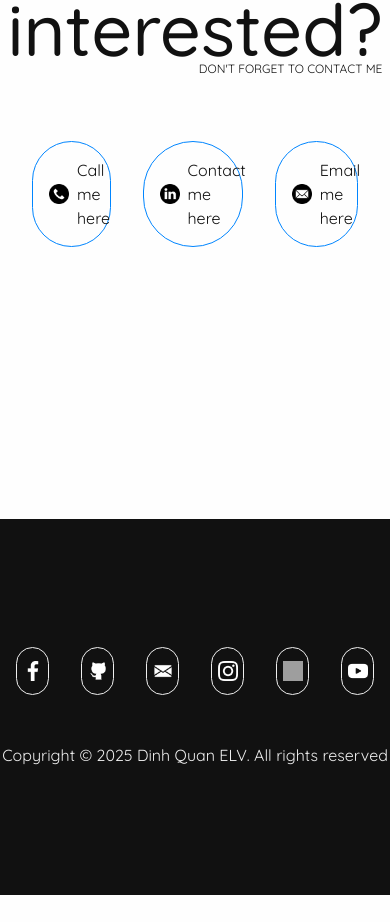
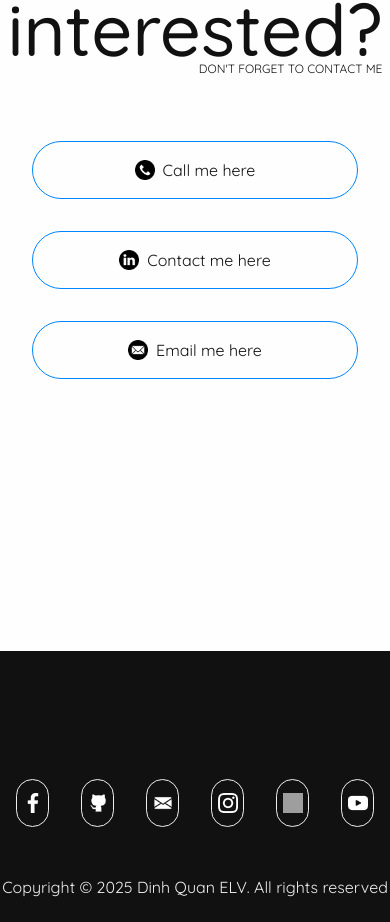
Before and after one commit to dinhquanelv/portfolio, a React (Vite) app: page / in a window 390 px wide. Shown: the part 7157-8079 px from the top of the page. Before the commit the page ends 8052 px from the top, so only its background shows below. Built offline with nearby package versions, Linux system fonts and the light colour scheme; grey boxes are pictures that could not be loaded.

Commit message:
feat: responsive contact

```diff
--- a/src/components/Contact/index.tsx
+++ b/src/components/Contact/index.tsx
@@ -13,11 +13,11 @@ const Contact = () => {
   return (
     <Element name="contact">
       <Title title="interested?" description="DON'T FORGET TO CONTACT ME" />
-      <div className="flex flex-row justify-center -mt-72">
+      <div className="flex flex-col md:flex-row justify-center -mt-72">
         <a
           href="tel:+840388837803"
-          className="flex flex-row items-center p-4 m-4 border border-primaryColor rounded-full
-        hover:bg-primaryColor hover:text-whiteText"
+          className="flex flex-row justify-center items-center p-4 m-4 border border-primaryColor rounded-full
+        hover:bg-primaryColor hover:text-whiteText transition-all duration-300"
         >
           <ThemeIcon light={phoneLM} dark={phoneDM} alt="phone" />
           <span className="ml-2">Call me here</span>
@@ -26,16 +26,16 @@ const Contact = () => {
           href="https://www.linkedin.com/in/dinhquanelv"
           target="_blank"
           rel="noopener noreferrer"
-          className="flex flex-row items-center p-4 m-4 border border-primaryColor rounded-full
-        hover:bg-primaryColor hover:text-whiteText"
+          className="flex flex-row justify-center items-center p-4 m-4 border border-primaryColor rounded-full
+        hover:bg-primaryColor hover:text-whiteText transition-all duration-300"
         >
           <ThemeIcon light={linkedinLM} dark={linkedinDM} alt="phone" />
           <span className="ml-2">Contact me here</span>
         </a>
         <a
           href="mailto:quanvonguyendinh@gmail.com"
-          className="flex flex-row items-center p-4 m-4 border border-primaryColor rounded-full
-        hover:bg-primaryColor hover:text-whiteText"
+          className="flex flex-row justify-center items-center p-4 m-4 border border-primaryColor rounded-full
+        hover:bg-primaryColor hover:text-whiteText transition-all duration-300"
         >
           <ThemeIcon light={emailLM} dark={emailDM} alt="email" />
           <span className="ml-2">Email me here</span>
```
